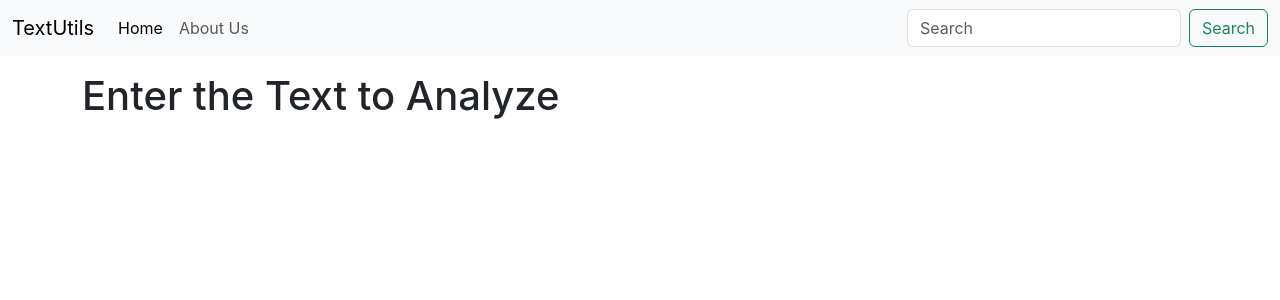
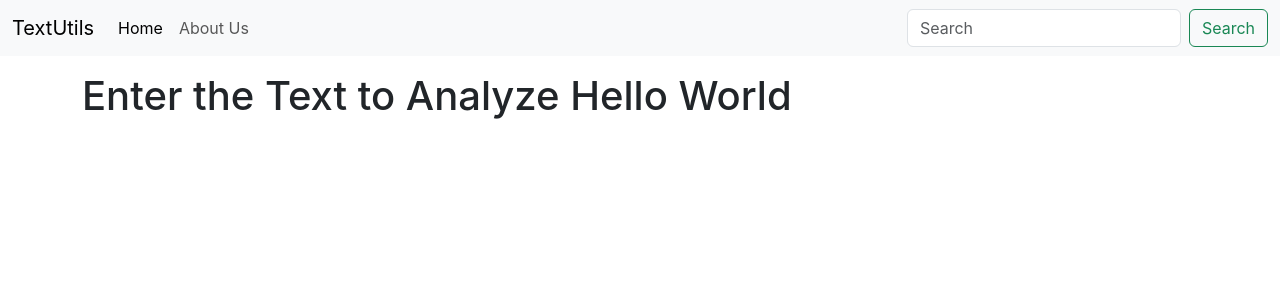
Before and after one commit to SubhankarSarkar01/React_Projects_New, a React (Create React App) app: page / in a window 1280 px wide. Shown: the top 300 px of the page. Built offline with nearby package versions, Linux system fonts and the light colour scheme.

Commit message:
Add New Changes

```diff
--- a/src/App.js
+++ b/src/App.js
@@ -7,7 +7,7 @@ function App() {
     <>
       <Navbar title="TextUtils" aboutText="About Us"/>
       <div className="container my-3">
-      <TextForm heading="Enter the Text to Analyze"/>
+      <TextForm heading="Enter the Text to Analyze Hello World"/>
       </div>
     </>
   );
```
